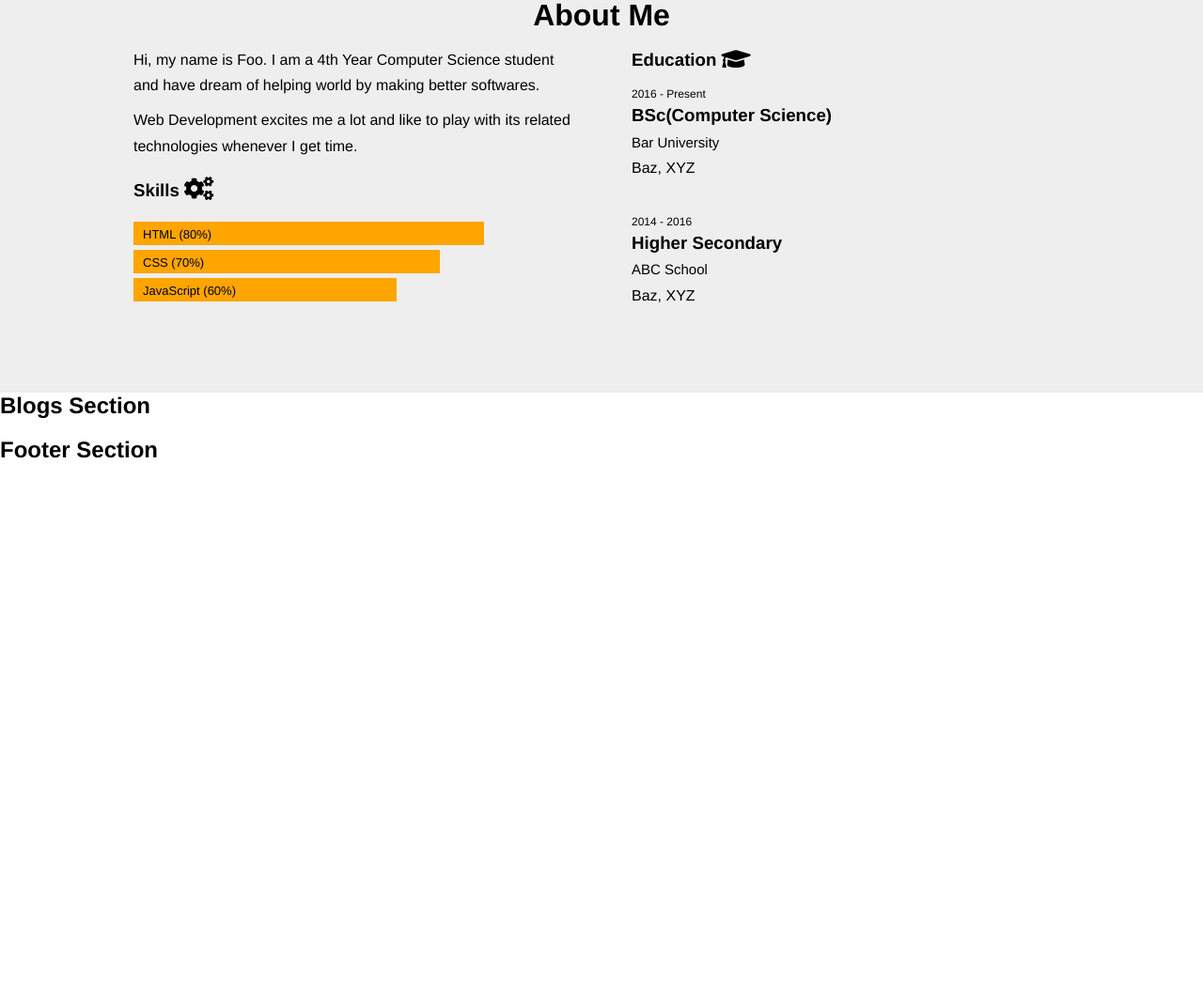
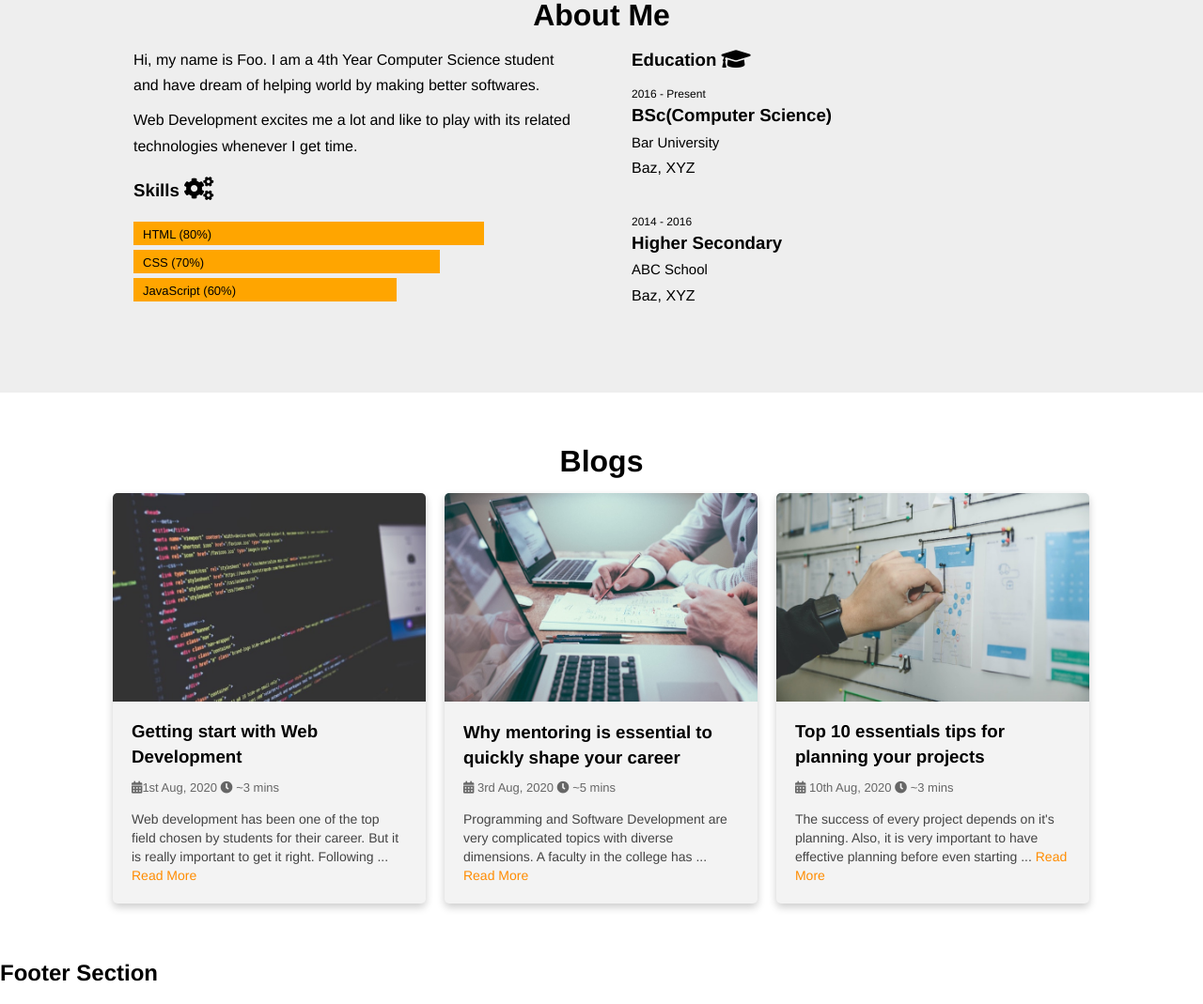
Before and after one commit to brgtrainings/student-portfolio, a plain HTML site: page index.html in a window 1280 px wide. Shown: the part 351-1420 px from the top of the page at 94% size. Before the commit the page ends 863 px from the top, so only its background shows below. Drawn offline with Linux system fonts and the light colour scheme.

Commit message:
step 5: blogs

```diff
--- a/css/style.css
+++ b/css/style.css
@@ -9,7 +9,6 @@
 .container {
   margin: auto;
   max-width: 1100px;
-  overflow: auto;
   padding: 0 20px;
 }
 .section-padding {
@@ -146,3 +145,45 @@ nav ul li a:hover, nav ul li a.active {
   font-size: 15px;
   font-weight: 500;
 }
+
+/* Blogs */
+#blogs header h1 {
+  font-size: 2rem;
+}
+#blogs .column {
+  float: left;
+  width: 33.3%;
+  padding: 0 10px;
+}
+#blogs .blogs-content:after {
+  content: "";
+  display: table;
+  clear: both;
+}
+#blogs .blogs-content .card {
+  box-shadow: 0 4px 8px 0 rgba(0, 0, 0, 0.2);
+  background-color: #f3f3f3;
+  border-radius: 5px;
+}
+#blogs .blogs-content .card img {
+  width: 100%;
+  border-radius: 5px 5px 0 0;
+}
+#blogs .blogs-content .card .blog-body {
+  padding: 10px 20px;
+}
+#blogs .blogs-content .card .blog-body .blog-title {
+  padding-bottom: 5px;
+}
+#blogs .blogs-content .card .blog-body .meta {
+  font-size: 13px;
+  color: #666;
+}
+#blogs .blogs-content .card .blog-body .blog-text {
+  font-size: 14px;
+  color: #444;
+  line-height: 20px;
+}
+#blogs .blogs-content .card .blog-body .blog-text a {
+  color: darkorange;
+}
--- a/index.html
+++ b/index.html
@@ -98,8 +98,62 @@
     </section>
 
     <!-- Blogs -->
-    <section>
-      <h2>Blogs Section</h2>
+    <section id="blogs" class="section-padding">
+      <div class="container">
+        <header>
+          <h1 class="text-center">Blogs</h1>
+        </header>
+        <div class="blogs-content">
+          <div class="column">
+            <div class="card">
+              <img src="img/website.jpg" alt="Web Development">
+              <div class="blog-body">
+                <h3 class="blog-title">Getting start with Web Development</h3>
+                <div class="meta">
+                  <span><i class="fas fa-calendar-alt"></i>1st Aug, 2020</span>
+                  <span><i class="fas fa-clock"></i> ~3 mins</span>
+                </div>
+                <p class="blog-text">
+                  Web development has been one of the top field chosen by students for their career.
+                  But it is really important to get it right. Following ...
+                  <a href="#">Read More</a>
+                </p>
+              </div>
+            </div>
+          </div>
+          <div class="column">
+            <div class="card">
+              <img src="img/mentoring.jpg" alt="Mentoring">
+              <div class="blog-body">
+                <h3 class="blog-title">Why mentoring is essential to quickly shape your career</h3>
+                <div class="meta">
+                  <span><i class="fas fa-calendar-alt"></i> 3rd Aug, 2020</span>
+                  <span><i class="fas fa-clock"></i> ~5 mins</span>
+                </div>
+                <p class="blog-text">
+                  Programming and Software Development are very complicated topics with diverse dimensions.
+                  A faculty in the college has ... <a href="#">Read More</a>
+                </p>
+              </div>
+            </div>
+          </div>
+          <div class="column">
+            <div class="card">
+              <img src="img/project-planning.jpg" alt="Project">
+              <div class="blog-body">
+                <h3 class="blog-title">Top 10 essentials tips for planning your projects</h3>
+                <div class="meta">
+                  <span><i class="fas fa-calendar-alt"></i> 10th Aug, 2020</span>
+                  <span><i class="fas fa-clock"></i> ~3 mins</span>
+                </div>
+                <p class="blog-text">
+                  The success of every project depends on it's planning. Also, it is very important to have
+                  effective planning before even starting ... <a href="#">Read More</a>
+                </p>
+              </div>
+            </div>
+          </div>
+        </div>
     </section>
 
     <!-- Footer -->
```
Also changed, not shown: img/mentoring.jpg (added), img/project-planning.jpg (added), img/website.jpg (added).
